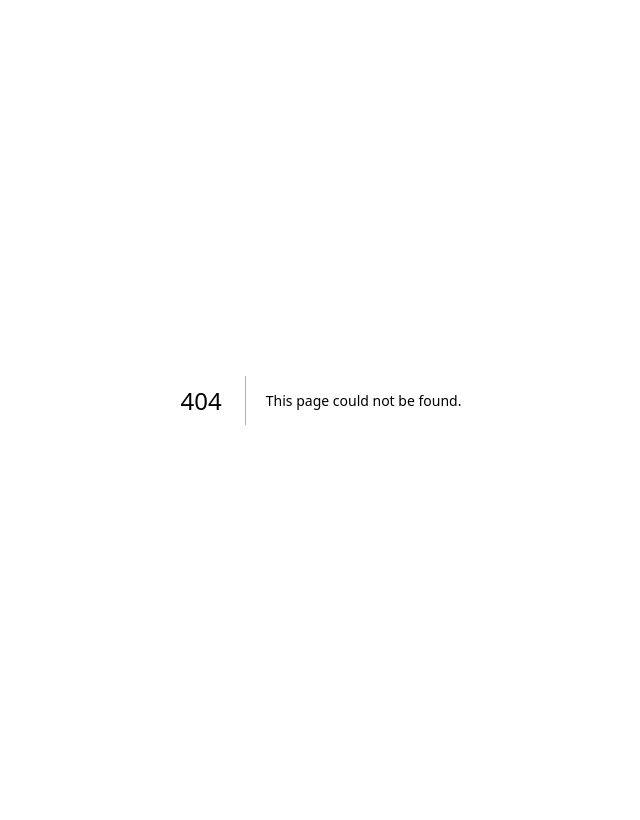
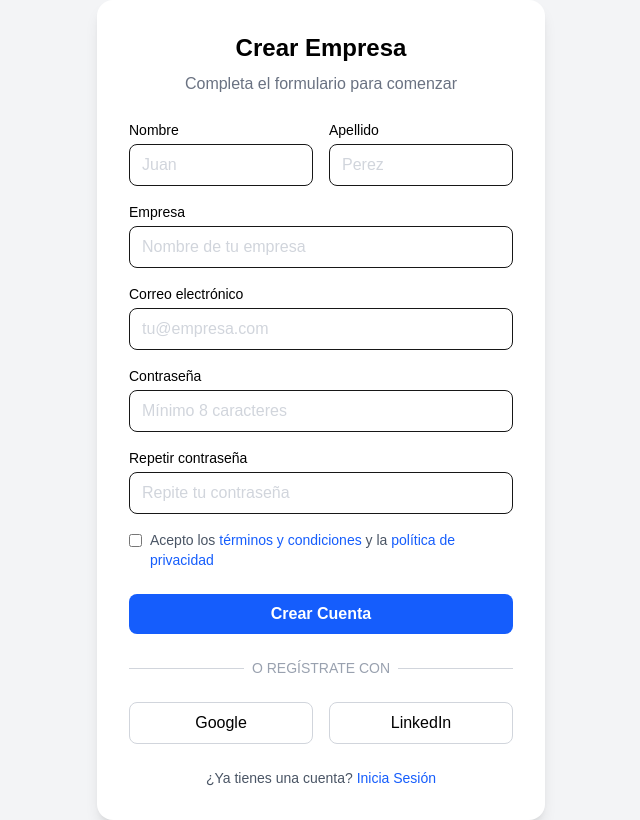
Before and after one commit to HRSYSTEM-PROJECT/front, a Next.js app: page /register in a window 1280 px wide. Before the commit this address had no page. Shown: the whole page, without its empty margins (319-959 px from the left). Built offline with nearby package versions, Linux system fonts and the light colour scheme.

Commit message:
formulario de registro

```diff
--- /dev/null
+++ b/src/app/register/page.tsx
@@ -0,0 +1,9 @@
+import RegisterComponent from "@/components/RegisterComponent";
+
+export default function Register() {
+  return (
+    <>
+      <RegisterComponent />
+    </>
+  );
+}
--- /dev/null
+++ b/src/components/RegisterComponent.tsx
@@ -0,0 +1,163 @@
+"use client";
+
+import { useState } from "react";
+
+export default function RegisterComponent() {
+  const [formInput, setFormInput] = useState<{
+    name: string;
+    lastName: string;
+    company: string;
+    email: string;
+    password: string;
+    repeatPassword: string;
+  }>({ name: "", password: "", email: "", lastName: "", company: "", repeatPassword: "" });
+
+  const handleInputChange = (e: React.ChangeEvent<HTMLInputElement>) => {
+    const value = e.target.value;
+    const property = e.target.name;
+    setFormInput({ ...formInput, [property]: value });
+  };
+
+  return (
+    <div className="flex justify-center items-center min-h-screen bg-gray-100">
+      <form className="bg-white shadow-lg rounded-2xl p-8 w-full max-w-md">
+        <h2 className="text-2xl font-bold text-center mb-2 text-black">Crear Empresa</h2>
+        <p className="text-gray-500 text-center mb-6">Completa el formulario para comenzar</p>
+
+        <div className="grid grid-cols-2 gap-4 mb-4">
+          <div>
+            <label htmlFor="name" className="block text-sm font-medium mb-1 text-black  ">
+              Nombre
+            </label>
+            <input
+              type="text"
+              name="name"
+              placeholder="Juan"
+              value={formInput.name}
+              onChange={handleInputChange}
+              className="w-full border rounded-lg px-3 py-2 focus:ring-2 focus:ring-blue-500 outline-none placeholder-gray-300"
+            />
+          </div>
+          <div>
+            <label htmlFor="lastName" className="block text-sm font-medium mb-1 text-black ">
+              Apellido
+            </label>
+            <input
+              type="text"
+              name="lastName"
+              placeholder="Perez"
+              value={formInput.lastName}
+              onChange={handleInputChange}
+              className="w-full border rounded-lg px-3 py-2 focus:ring-2 focus:ring-blue-500 outline-none placeholder-gray-300"
+            />
+          </div>
+        </div>
+
+        <div className="mb-4">
+          <label htmlFor="company" className="block text-sm font-medium mb-1 text-black  ">
+            Empresa
+          </label>
+          <input
+            type="text"
+            name="company"
+            placeholder="Nombre de tu empresa"
+            value={formInput.company}
+            onChange={handleInputChange}
+            className="w-full border rounded-lg px-3 py-2 focus:ring-2 focus:ring-blue-500 outline-none placeholder-gray-300"
+          />
+        </div>
+
+        <div className="mb-4">
+          <label htmlFor="email" className="block text-sm font-medium mb-1 text-black ">
+            Correo electrónico
+          </label>
+          <input
+            type="email"
+            name="email"
+            placeholder="tu@empresa.com"
+            value={formInput.email}
+            onChange={handleInputChange}
+            className="w-full border rounded-lg px-3 py-2 focus:ring-2 focus:ring-blue-500 outline-none placeholder-gray-300"
+          />
+        </div>
+
+        <div className="mb-4">
+          <label htmlFor="password" className="block text-sm font-medium mb-1 text-black ">
+            Contraseña
+          </label>
+          <input
+            type="password"
+            name="password"
+            placeholder="Mínimo 8 caracteres"
+            value={formInput.password}
+            onChange={handleInputChange}
+            className="w-full border rounded-lg px-3 py-2 focus:ring-2 focus:ring-blue-500 outline-none placeholder-gray-300"
+          />
+        </div>
+
+        <div className="mb-4">
+          <label htmlFor="repeatPassword" className="block text-sm font-medium mb-1 text-black ">
+            Repetir contraseña
+          </label>
+          <input
+            type="password"
+            name="repeatPassword"
+            placeholder="Repite tu contraseña"
+            value={formInput.repeatPassword}
+            onChange={handleInputChange}
+            className="w-full border rounded-lg px-3 py-2 focus:ring-2 focus:ring-blue-500 outline-none placeholder-gray-300"
+          />
+        </div>
+
+        <div className="flex items-start mb-6">
+          <input type="checkbox" id="terms" className="mt-1 text-black mr-2" />
+          <label htmlFor="terms" className="text-sm text-gray-600">
+            Acepto los{" "}
+            <a href="#" className="text-blue-600 hover:underline">
+              términos y condiciones
+            </a>{" "}
+            y la{" "}
+            <a href="#" className="text-blue-600 hover:underline">
+              política de privacidad
+            </a>
+          </label>
+        </div>
+
+        <button
+          type="submit"
+          className="w-full bg-blue-600 text-white font-semibold py-2 rounded-lg hover:bg-blue-700 transition"
+        >
+          Crear Cuenta
+        </button>
+
+        <div className="flex items-center my-6">
+          <hr className="flex-grow border-gray-300" />
+          <span className="mx-2 text-gray-400 text-sm">O REGÍSTRATE CON</span>
+          <hr className="flex-grow border-gray-300" />
+        </div>
+
+        <div className="flex gap-4 mb-6">
+          <button
+            type="button"
+            className="flex-1 border border-gray-300 rounded-lg py-2 hover:bg-gray-100 transition text-black"
+          >
+            Google
+          </button>
+          <button
+            type="button"
+            className="flex-1 border border-gray-300 rounded-lg py-2 hover:bg-gray-100 transition text-black"
+          >
+            LinkedIn
+          </button>
+        </div>
+
+        <p className="text-center text-sm text-gray-600">
+          ¿Ya tienes una cuenta?{" "}
+          <a href="/login" className="text-blue-600 font-medium hover:underline">
+            Inicia Sesión
+          </a>
+        </p>
+      </form>
+    </div>
+  );
+}
```
